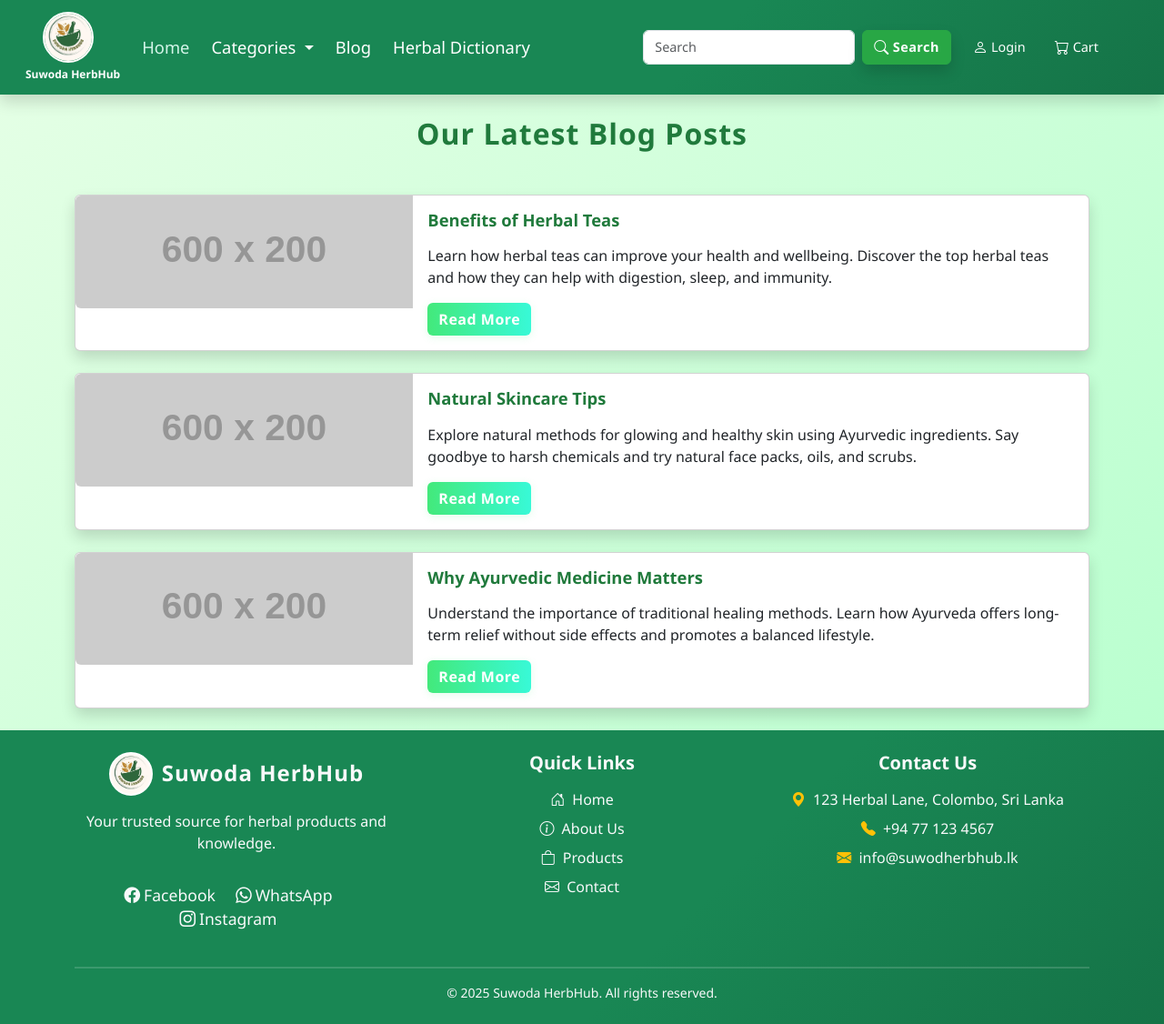
After one commit to Bhanuka-Parakrama/Suwoda_HerbHub, a PHP site: page /pages/blogs.php in a window 1280 px wide. The commit adds this page. Shown: the whole page at 91% size. Run offline with PHP 8.4, Linux system fonts and the light colour scheme; grey boxes labelled with a size stand in for pictures from a placeholder-image service; some libraries are stand-ins or nearby versions.

Commit message:
Add blogs page

```diff
--- a/includes/header.php
+++ b/includes/header.php
@@ -9,17 +9,7 @@
     <link rel="stylesheet" href="../assets/styles.css">
     <link rel="stylesheet" href="https://cdn.jsdelivr.net/npm/bootstrap-icons@1.11.3/font/bootstrap-icons.css">
     <style>
-        nav.navbar * { font-size: 0.9rem !important; }
-        nav.navbar .navbar-brand span { font-size: 0.75rem !important; }
-        nav.navbar .bi { font-size: 1rem !important; }
-        .dropdown-menu .dropdown-item { font-size: 0.9rem !important; }
-        #google_translate_element { padding: 4px 10px; }
-        /* Increase font size for main nav tabs (before search bar) */
-        .navbar-nav.me-auto > .nav-item > .nav-link,
-        .navbar-nav.me-auto > .nav-item > .nav-link.dropdown-toggle {
-            font-size: 1.15rem !important;
-            font-weight: 500;
-        }
+
     </style>
 </head>
 <body>
@@ -50,7 +40,7 @@
                     </ul>
                 </li>
                 <li class="nav-item">
-                    <a class="nav-link text-white" href="#blog">Blog</a>
+                    <a class="nav-link text-white" href="../pages/blogs.php">Blog</a> <!-- Link to Blog -->
                 </li>
                 <li class="nav-item">
                     <a class="nav-link text-white" href="#dictionary">Herbal Dictionary</a>
--- /dev/null
+++ b/pages/blogs.php
@@ -0,0 +1,82 @@
+<?php
+include '../includes/header.php';
+?>
+
+<!DOCTYPE html>
+<html lang="en">
+<head>
+  <meta charset="UTF-8" />
+  <meta name="viewport" content="width=device-width, initial-scale=1.0" />
+  <title>Blog</title>
+  <link
+    href="https://cdn.jsdelivr.net/npm/bootstrap@5.3.7/dist/css/bootstrap.min.css"
+    rel="stylesheet"
+    integrity="sha384-LN+7fdVzj6u52u30Kp6M/trliBMCMKTyK833zpbD+pXdCLuTusPj697FH4R/5mcr"
+    crossorigin="anonymous"
+  />
+  <link rel="stylesheet" href="../assets/styles.css" />
+</head>
+<body>
+  <div class="container mt-5">
+    <h2 class="text-center mb-5 section-title">Our Latest Blog Posts</h2>
+
+    <!-- Blog Post 1 -->
+    <div class="card mb-4 shadow card-hover">
+      <div class="row g-0">
+        <div class="col-md-4">
+          <img src="https://via.placeholder.com/600x200.png?text=Blog+Image+1" class="img-fluid rounded-start" alt="Blog 1">
+        </div>
+        <div class="col-md-8">
+          <div class="card-body">
+            <h5 class="card-title">Benefits of Herbal Teas</h5>
+            <p class="card-text">Learn how herbal teas can improve your health and wellbeing. Discover the top herbal teas and how they can help with digestion, sleep, and immunity.</p>
+            <a href="#" class="btn btn-success btn-custom">Read More</a>
+          </div>
+        </div>
+      </div>
+    </div>
+
+    <!-- Blog Post 2 -->
+    <div class="card mb-4 shadow card-hover">
+      <div class="row g-0">
+        <div class="col-md-4">
+          <img src="https://via.placeholder.com/600x200.png?text=Blog+Image+2" class="img-fluid rounded-start" alt="Blog 2">
+        </div>
+        <div class="col-md-8">
+          <div class="card-body">
+            <h5 class="card-title">Natural Skincare Tips</h5>
+            <p class="card-text">Explore natural methods for glowing and healthy skin using Ayurvedic ingredients. Say goodbye to harsh chemicals and try natural face packs, oils, and scrubs.</p>
+            <a href="#" class="btn btn-success btn-custom">Read More</a>
+          </div>
+        </div>
+      </div>
+    </div>
+
+    <!-- Blog Post 3 -->
+    <div class="card mb-4 shadow card-hover">
+      <div class="row g-0">
+        <div class="col-md-4">
+          <img src="https://via.placeholder.com/600x200.png?text=Blog+Image+3" class="img-fluid rounded-start" alt="Blog 3">
+        </div>
+        <div class="col-md-8">
+          <div class="card-body">
+            <h5 class="card-title">Why Ayurvedic Medicine Matters</h5>
+            <p class="card-text">Understand the importance of traditional healing methods. Learn how Ayurveda offers long-term relief without side effects and promotes a balanced lifestyle.</p>
+            <a href="#" class="btn btn-success btn-custom">Read More</a>
+          </div>
+        </div>
+      </div>
+    </div>
+
+  </div>
+
+  <script src="https://cdn.jsdelivr.net/npm/bootstrap@5.3.7/dist/js/bootstrap.bundle.min.js"
+    integrity="sha384-ndDqU0Gzau9qJ1lfW4pNLlhNTkCfHzAVBReH9diLvGRem5+R9g2FzA8ZGN954O5Q"
+    crossorigin="anonymous">
+  </script>
+</body>
+</html>
+
+<?php
+include '../includes/footer.php';
+?>
--- a/pages/index.php
+++ b/pages/index.php
@@ -1,7 +1,6 @@
 <?php
 include '../includes/header.php';
 ?>
-sss
 
 <!DOCTYPE html>
 <html lang="en">
@@ -136,3 +135,7 @@ sss
     ></script>
   </body>
 </html>
+
+<?php
+include '../includes/footer.php';
+?>
```
